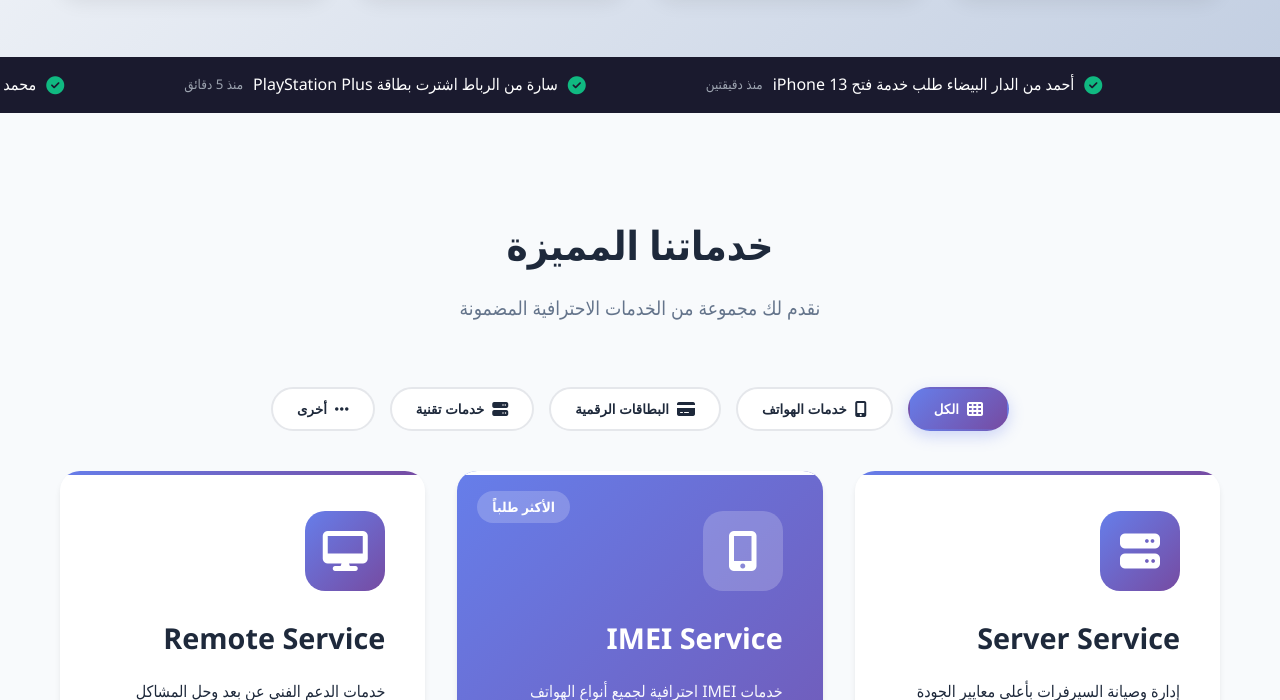
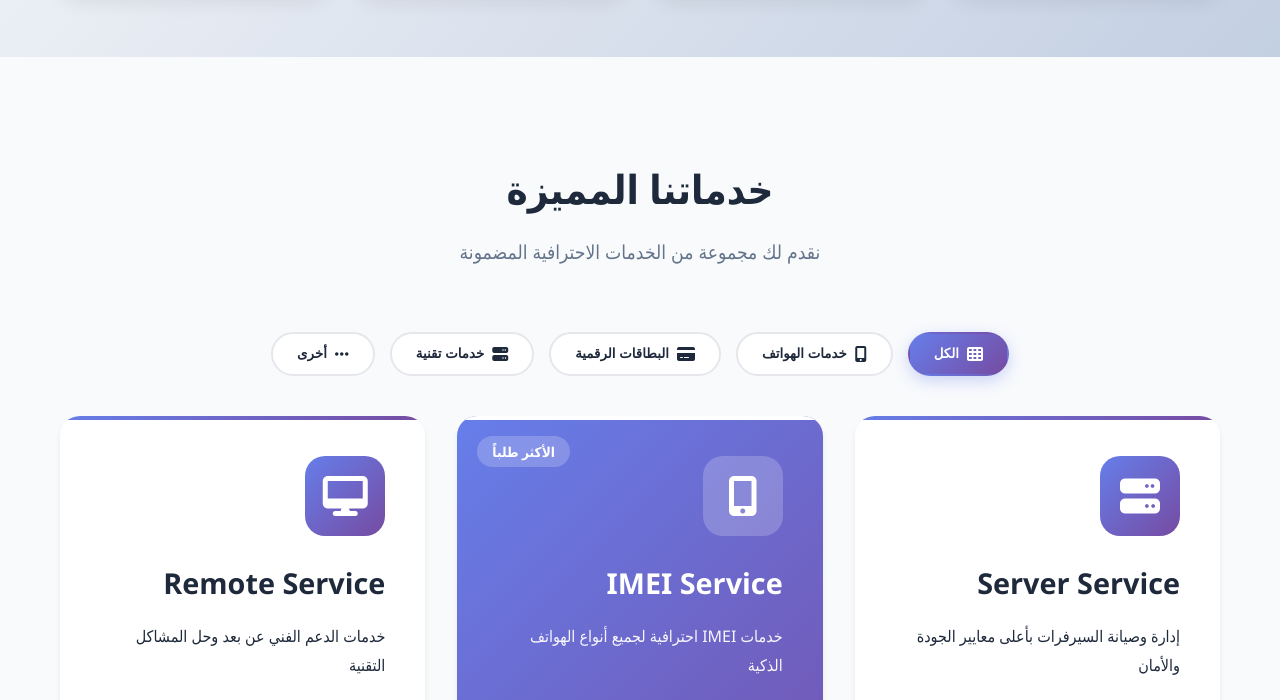
Before and after one commit to unbohack/R8XAY, a website: page index.html in a window 1280 px wide. Shown: the part 1463-2163 px from the top of the page. Drawn offline with Linux system fonts and the light colour scheme.

Commit message:
Hide homepage live orders ticker content

```diff
--- a/index.html
+++ b/index.html
@@ -215,24 +215,8 @@
     </section>
 
     <!-- Live Orders Ticker -->
-    <div class="live-orders-ticker">
-        <div class="ticker-content" id="ordersTicker">
-            <div class="ticker-item">
-                <i class="fas fa-check-circle"></i>
-                <span>أحمد من الدار البيضاء طلب خدمة فتح iPhone 13</span>
-                <small>منذ دقيقتين</small>
-            </div>
-            <div class="ticker-item">
-                <i class="fas fa-check-circle"></i>
-                <span>سارة من الرباط اشترت بطاقة PlayStation Plus</span>
-                <small>منذ 5 دقائق</small>
-            </div>
-            <div class="ticker-item">
-                <i class="fas fa-check-circle"></i>
-                <span>محمد من مراكش طلب خدمة IMEI Check</span>
-                <small>منذ 8 دقائق</small>
-            </div>
-        </div>
+    <div class="live-orders-ticker" style="display: none;">
+        <div class="ticker-content" id="ordersTicker"></div>
     </div>
 
     <!-- Services Section -->
```
